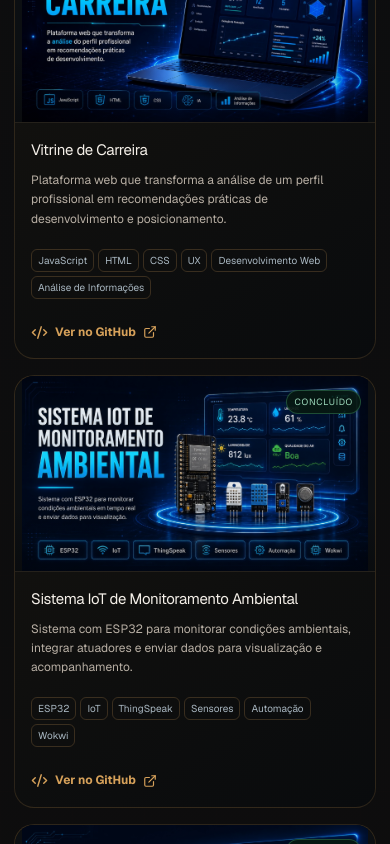
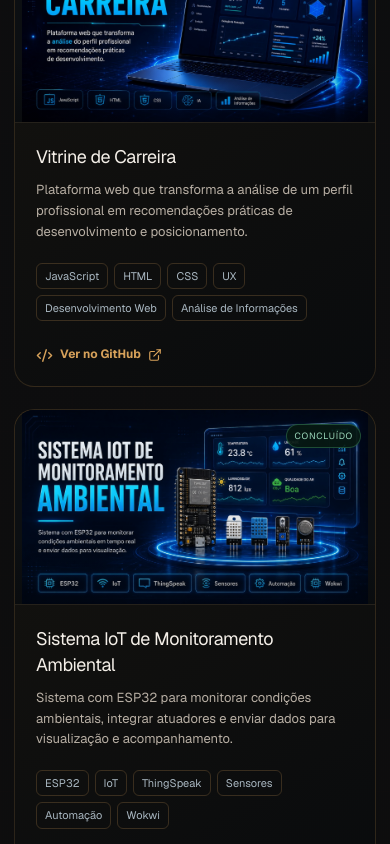
Before and after one commit to sandrozdb/portfolio-sandro-ferreira, a Next.js app: page / in a window 390 px wide. Shown: the part 9200-10044 px from the top of the page. Built offline with nearby package versions, Linux system fonts and the light colour scheme.

Commit message:
Balance other portfolio projects into a responsive 3x2 grid

```diff
--- a/src/app/project-grid.css
+++ b/src/app/project-grid.css
@@ -3,33 +3,33 @@
   grid-template-columns: repeat(3, minmax(0, 1fr));
 }
 
-/* Secondary projects: five compact cards in one desktop row. */
+/* Secondary projects: six balanced cards in two desktop rows. */
 .projects-grid.others-grid {
-  grid-template-columns: repeat(5, minmax(0, 1fr));
-  gap: 16px;
+  grid-template-columns: repeat(3, minmax(0, 1fr));
+  gap: 22px;
 }
 
 .others-grid .project-content {
-  padding: 16px;
+  padding: 21px;
 }
 
 .others-grid .project-content h3 {
-  font-size: 15px;
+  font-size: 18px;
   line-height: 1.4;
 }
 
 .others-grid .project-content p {
-  font-size: 12px;
+  font-size: 13px;
   line-height: 1.6;
 }
 
 .others-grid .tags {
-  gap: 4px;
+  gap: 6px;
 }
 
 .others-grid .tags span {
-  font-size: 10px;
-  padding: 4px 6px;
+  font-size: 11px;
+  padding: 5px 8px;
 }
 
 .others-grid .text-link {
```
